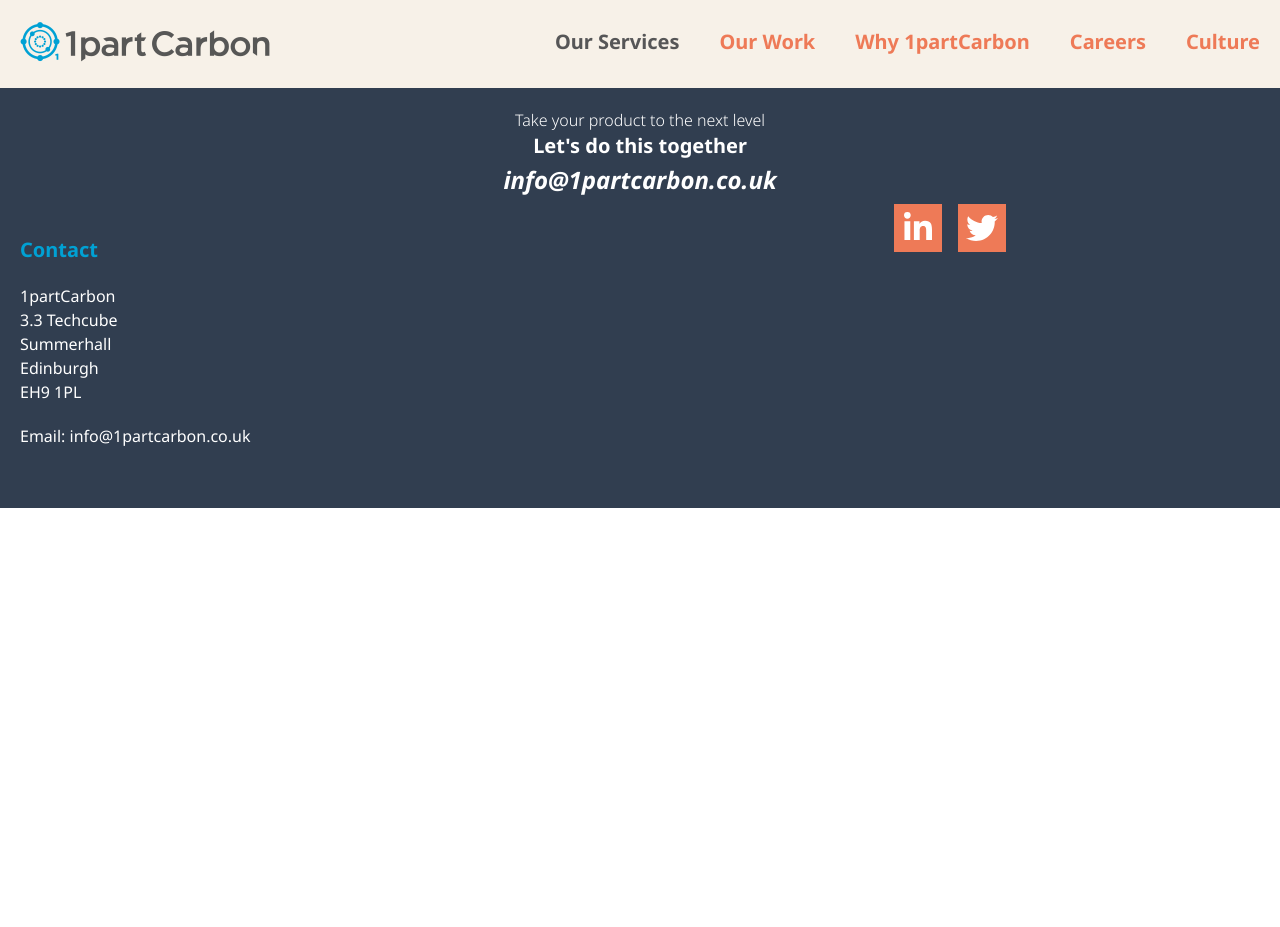
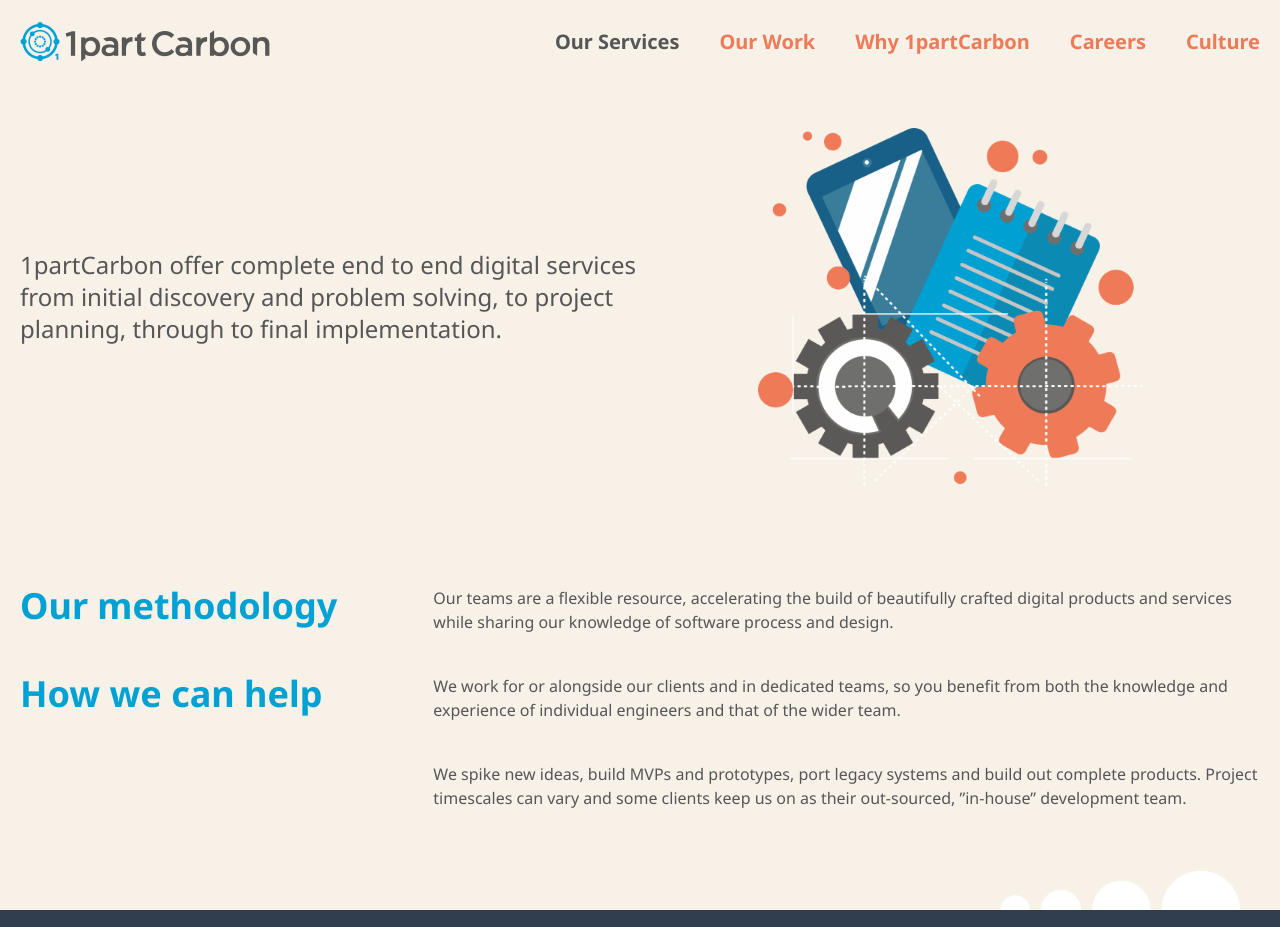
Before and after one commit to 1partcarbon/1partcarbon.github.io, a plain HTML site: page public/services.html in a window 1280 px wide. Shown: the top 927 px of the page. Before the commit the page ends 800 px from the top, so only its background shows below. Drawn offline with Linux system fonts and the light colour scheme.

Commit message:
First half of Services page added

```diff
--- a/public/services.html
+++ b/public/services.html
@@ -139,6 +139,61 @@
         </div>
       </header>
 
+      <section class="bg-light px-5 py-10">
+        <div class="mx-auto lg:max-w-[1280px]">
+          <div class="grid grid-cols-1 justify-between md:grid-cols-2 pb-5">
+            <div class="text-2xl self-center pb-5">
+              <p>
+                1partCarbon offer complete end to end digital services from
+                initial discovery and problem solving, to project planning,
+                through to final implementation.
+              </p>
+            </div>
+            <img
+              class="max-w-96 mx-auto"
+              src="img/services-illy@2x-1024x955.png"
+              alt="Service cogs icon"
+            />
+          </div>
+        </div>
+      </section>
+
+      <section class="bg-light px-5 py-10">
+        <div class="mx-auto lg:max-w-[1280px]">
+          <div class="grid grid-cols-1 justify-between md:grid-cols-3 pb-5">
+            <h2 class="text-onepcblue text-2xl md:text-4xl font-bold pb-5">
+              Our methodology
+            </h2>
+            <p class="col-span-2 pb-10">
+              Our teams are a flexible resource, accelerating the build of
+              beautifully crafted digital products and services while sharing
+              our knowledge of software process and design.
+            </p>
+            <h2 class="text-onepcblue text-2xl md:text-4xl font-bold pb-5">
+              How we can help
+            </h2>
+            <div class="col-span-2">
+            <p class="pb-10">
+              We work for or alongside our clients and in dedicated teams, so
+              you benefit from both the knowledge and experience of individual
+              engineers and that of the wider team.
+            </p>
+            <p>
+              We spike new ideas, build MVPs and prototypes, port legacy systems
+              and build out complete products. Project timescales can vary and
+              some clients keep us on as their out-sourced, ”in-house”
+              development team.
+            </p>
+          <div>
+        </div>
+      </section>
+
+      <div class="bg-light">
+        <div
+          class="bg-bubbles-up bg-local bg-right-bottom bg-no-repeat bg-contain bg-light pb-10 mx-10"
+        ></div>
+      </div>
+
       <footer class="bg-darkgrey pt-5 pb-">
         <div class="text-center text-white text-base font-light">
           Take your product to the next level
```
Also changed, not shown: public/img/icon-appdev@2x.png (added), public/img/icon-dataman@2x.png (added), public/img/icon-digifirefighting@2x.png (added), public/img/icon-engineering@2x-300x225.png (added), public/img/icon-pentestsecurity@2x.png (added), public/img/icon-problemsolving@2x.png (added), public/img/icon-userexp@2x-300x198.png (added), public/img/icon-visdesign@2x-300x231.png (added), public/img/services-illy@2x-1024x955.png (added), public/styles.css.
